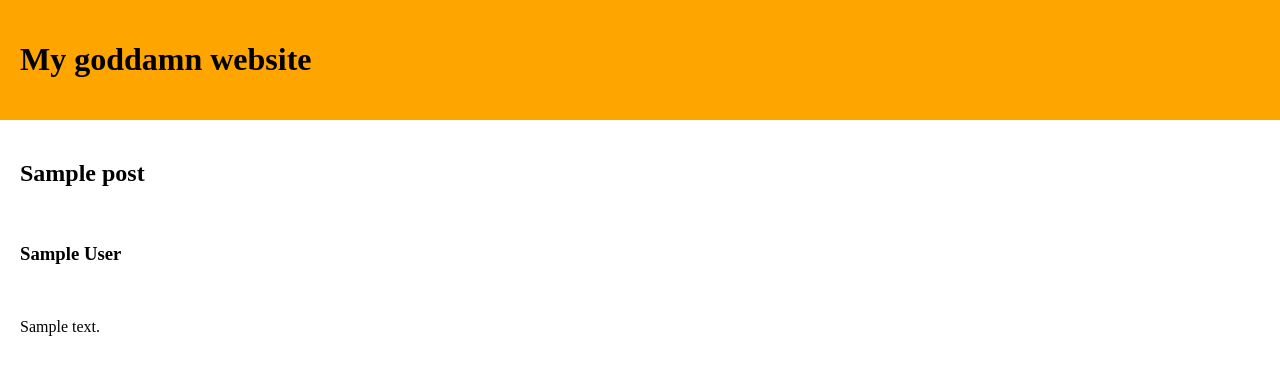
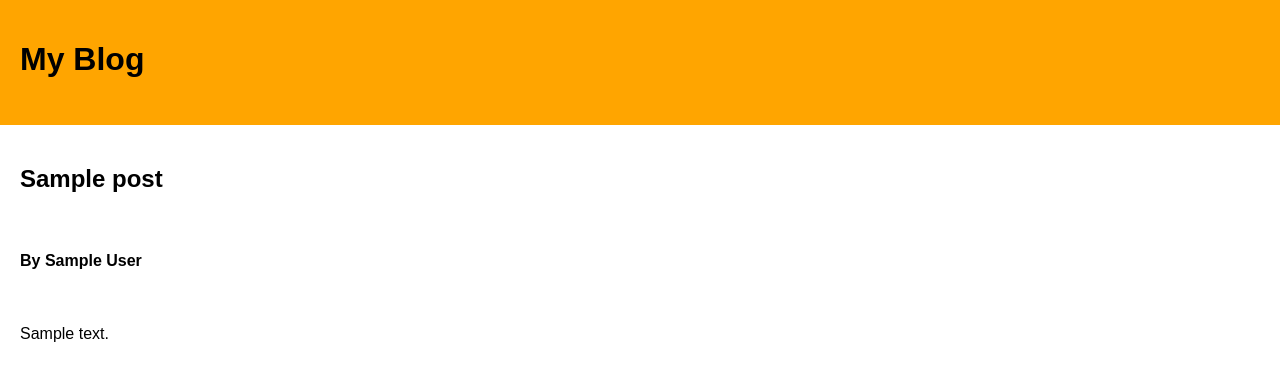
Before and after one commit to amateo94/practice, a Django app: page /blog/post/1/ in a window 1280 px wide. Shown: the top 381 px of the page. Run offline with Django 3.2, Linux system fonts and the light colour scheme; tables that the repository leaves empty hold one stand-in row (values such as "Sample post").

Commit message:
Changed layout and fixed bug where html head elements were contained in the body.

```diff
--- /dev/null
+++ b/practice/blog/static/blog/base.css
@@ -0,0 +1,25 @@
+/** {
+    border-color: black;
+    border-width: 3px;
+    border-style: solid;
+}*/
+
+body {
+    width: 100%;
+    margin: 0;
+    padding: 0;
+    display: inline-block;
+    font-family: 'Droid Sans', Arial, serif;
+}
+
+.page-header {
+    width: 100%;
+    background-color: orange;
+    display: inline-block;
+    vertical-align: top;
+    padding-bottom: 20px;
+}
+
+.site-name {
+    padding: 20px 0px 5px 20px;
+}
--- a/practice/blog/static/blog/post_detail.css
+++ b/practice/blog/static/blog/post_detail.css
@@ -1,27 +1,3 @@
-/** {
-    border-color: black;
-    border-width: 3px;
-    border-style: solid;
-}*/
-
-body {
-    width: 100%;
-    margin: 0;
-    padding: 0;
-    display: inline-block;
-}
-
-.page-header {
-    width: 100%;
-    background-color: orange;
-    vertical-align: top;
-    display: inline-block;
-}
-
-.page-content {
+.post-content {
     padding: 20px;
 }
-
-.site-name {
-    padding: 20px 0px 20px 20px;
-}
--- /dev/null
+++ b/practice/blog/templates/blog/base.html
@@ -0,0 +1,20 @@
+<!DOCTYPE html>
+{% load staticfiles %}
+
+<html lang="en" xmlns="http://www.w3.org/1999/xhtml">
+<head>
+    <meta charset="utf-8" />
+    {% block title %}{% endblock %}
+    {% block css %}
+    <link rel="stylesheet" href="{% static 'blog/base.css' %}" />
+    <link rel="stylesheet" href="{% static 'blog/post_detail.css' %}" />
+    {% endblock %}
+</head>
+<body>
+    <div class="page-header">
+        <h1 class="site-name">My Blog</h1>
+    </div>
+    {% block content %}
+    {% endblock %}
+</body>
+</html>
--- a/practice/blog/templates/blog/post_detail.html
+++ b/practice/blog/templates/blog/post_detail.html
@@ -1,22 +1,20 @@
+{% extends "blog/base.html" %}
 {% load staticfiles %}
-<!DOCTYPE html>
 
-<html lang="en" xmlns="http://www.w3.org/1999/xhtml">
-<head>
-    <meta charset="utf-8" />
+{% block title %}
     <title>{{ post.title }}</title>
-    <link rel="stylesheet" href="{% static 'blog/post_detail.css' %}" />
-</head>
-<body>
-    <div class="page-header">
-        <h1 class="site-name">My goddamn website</h1>
-    </div>
-    <div class="page-content">
+{% endblock %}
+
+{% block css %}
+    {{ block.super }}
+{% endblock %}
+
+{% block content %}
+    <div class="post-content">
         <h2>{{ post.title }}</h2>
         <br />
-        <h3>{{ post.author }}</h3>
+        <h4>By {{ post.author }}</h4>
         <br />
         <p>{{ post.text }}</p>
     </div>
-</body>
-</html>
+{% endblock %}
```
